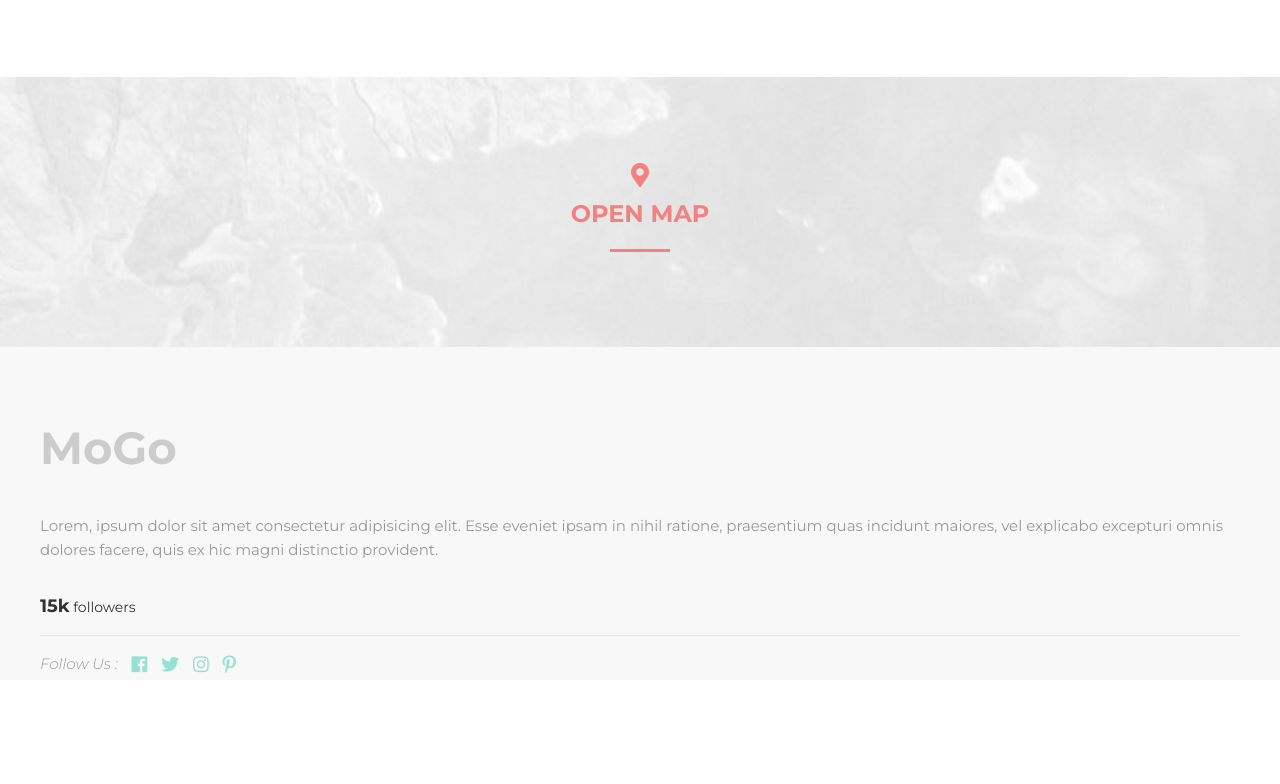
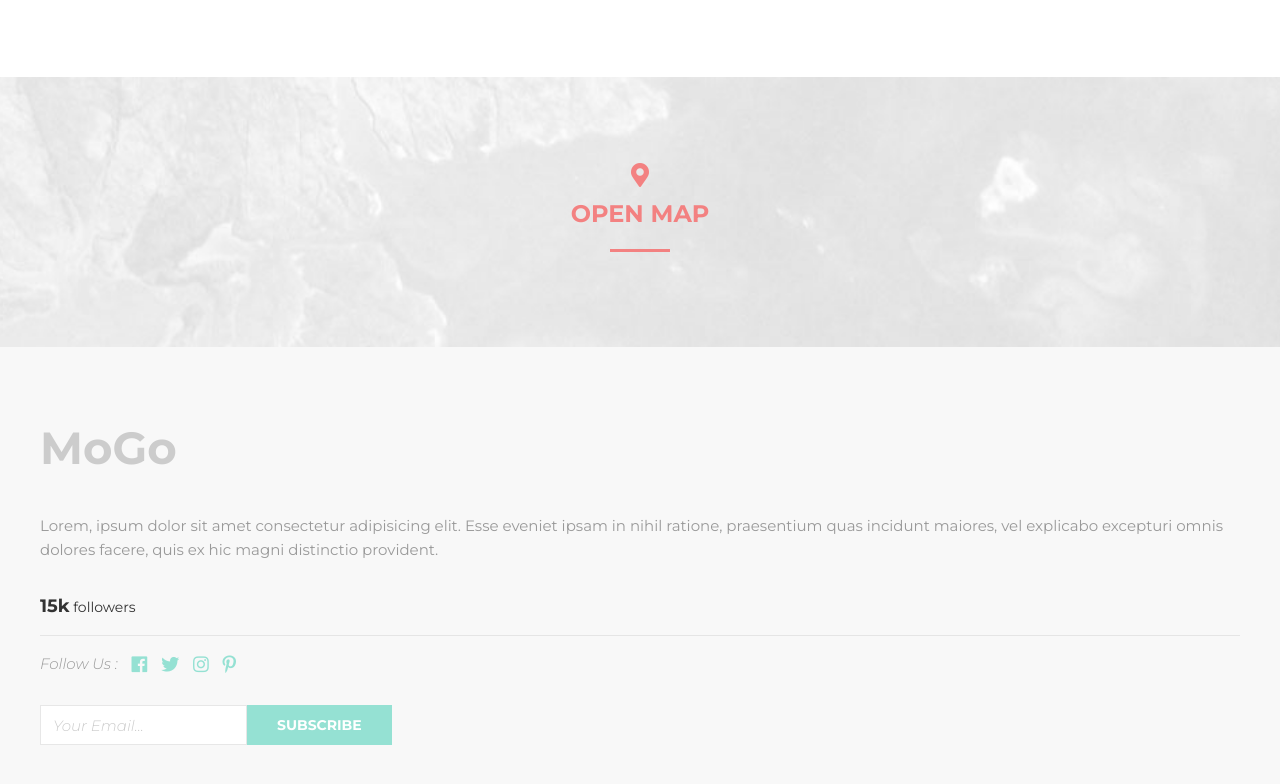
Before and after one commit to Ashymaliev/MogoProject, a plain HTML site: page index.html in a window 1280 px wide. Shown: the part 8226-9010 px from the top of the page. Before the commit the page ends 8931 px from the top, so only its background shows below. Drawn offline with Linux system fonts and the light colour scheme.

Commit message:
add footer head logo input btn

```diff
--- a/assets/css/style.css
+++ b/assets/css/style.css
@@ -910,6 +910,10 @@ hr {
     background-color: #f8f8f8;
 }
 
+.footer__inner {
+    padding-bottom: 65px;
+}
+
 .footer__logo {
     margin-bottom: 30px;
     font-size: 45px;
@@ -954,3 +958,49 @@ hr {
     font-size: 18px;
     color: #95e1d3;
 }
+
+
+/* subscribe */
+
+.subscribe{
+    width: 100%;
+    max-width: 380px;
+    display: flex;
+}
+
+.subscribe__input {
+    height: 40px;
+    padding: 12px;
+
+    background: #fff;
+    border: 1px solid #e7e7e7;
+
+    font-family: 'Montserrat', sans-serif;
+    font-size: 15px;
+    line-height: 1.1;
+    color: #333;
+    font-style: italic;
+    font-weight: 300;
+}
+
+.subscribe__input::placeholder {
+   color: #ccc;
+}
+
+.subscribe__btn{
+    height: 40px;
+    padding: 12px 30px;
+
+    background-color: #95e1d3;
+    font-family: 'Montserrat', sans-serif;
+    border: 0;
+    cursor: pointer;
+
+    font-family: 'Montserrat', sans-serif;
+    font-size: 14px;
+    line-height: 1.1;
+    font-weight: 700;
+    color: #fff;
+    text-transform: uppercase;
+
+}
--- a/index.html
+++ b/index.html
@@ -743,12 +743,14 @@
                     </div>
 
                     <form class="subscribe" action="/" method="post">
-
+                        <input class="subscribe__input" type="email" name="name"
+                        placeholder="Your Email...">
+                        <button class="subscribe__btn" type="submit">Subscribe</button>
                     </form>
                 </div>
-            </div> <!--/.footer__inner   -->
+            </div> <!--/.footer__inner -->
 
-        </div> <!--/.container   -->
+        </div> <!--/.container -->
     </footer>
 
 
```
